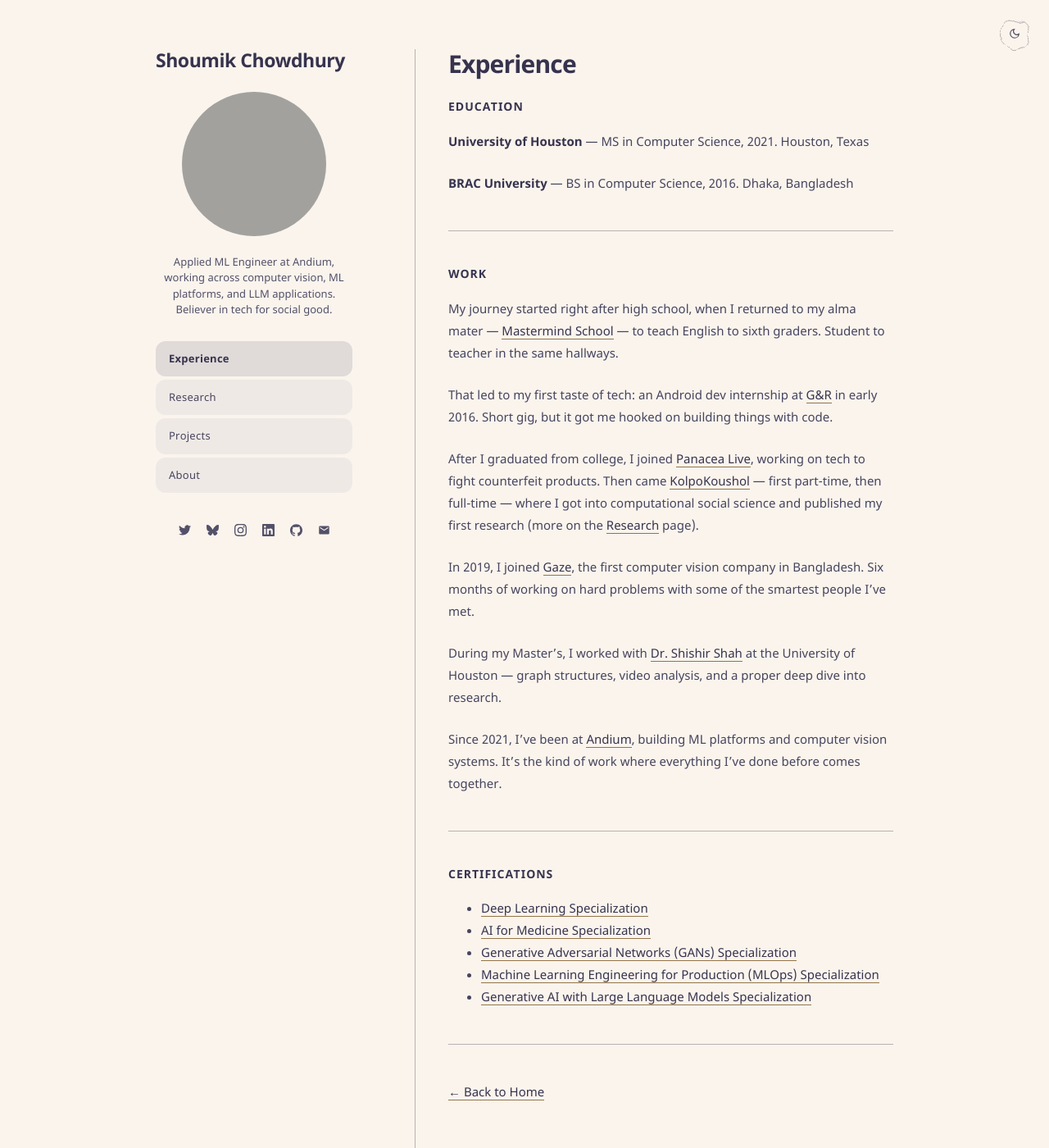
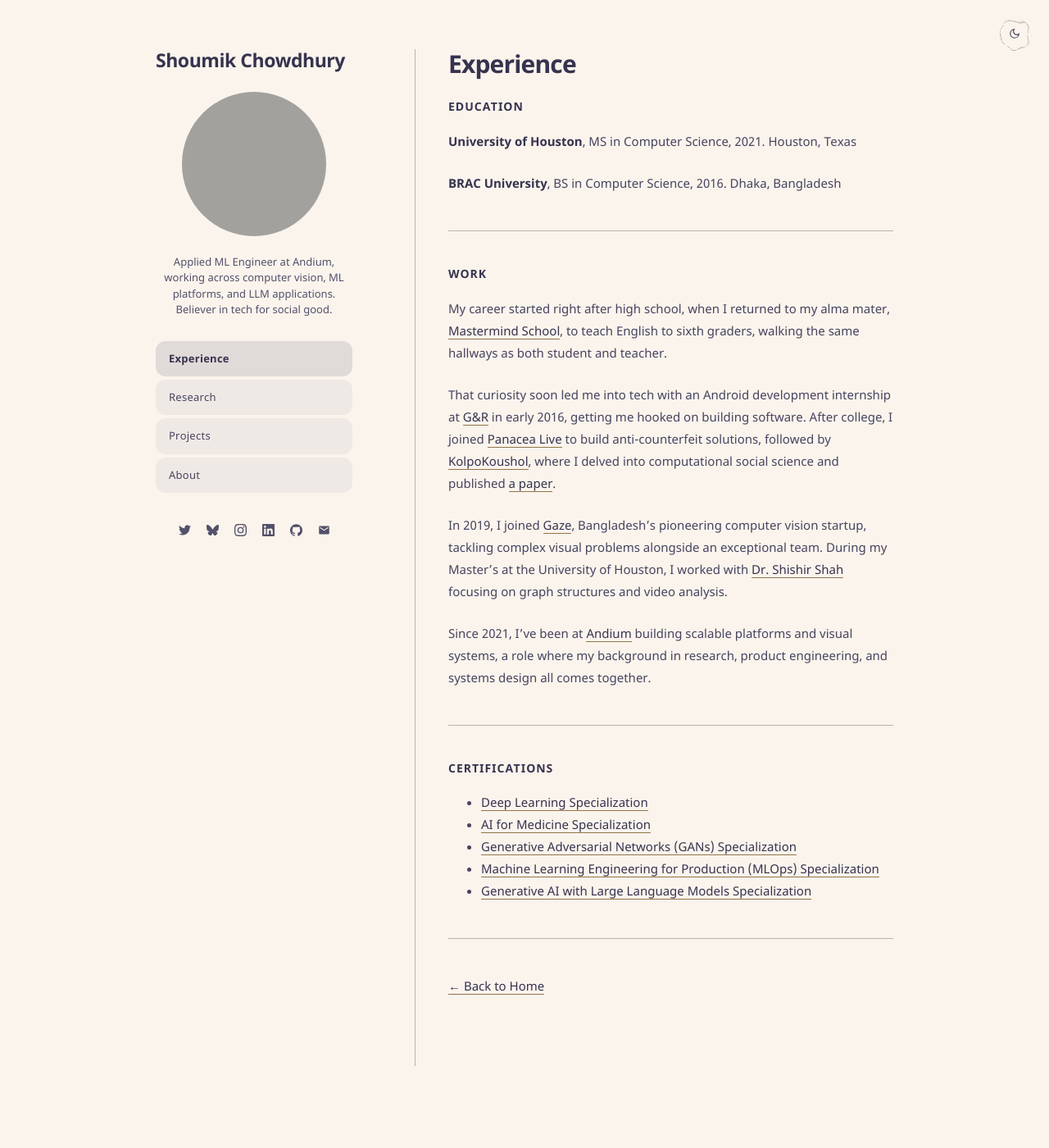
Before and after one commit to shoumikchow/shoumikchow.github.io, a Jekyll site: the page built from experience.md, in a window 1280 px wide and 1400 px high. Shown: the whole window at 82% size. Built offline with Jekyll 4.4.1, drawn with Linux system fonts in a browser that asks for light colours; grey boxes are pictures that could not be loaded.

Commit message:
Retire the em dashes, and correct the paper count
Rewrote the Work section on Experience, then took the em dash out of
every surface a visitor actually reads.

The Work copy is Shoumik's own draft, tightened from six short
paragraphs to four and with all seven company URLs re-anchored onto the
equivalent phrases. The /research link survived the rewrite: the draft
dropped the old "more on the Research page" parenthetical, which was
this page's only path to that one, so the link hangs on the prose
instead. It also now says "a paper" rather than "my first research
papers", which was wrong twice over. There was one paper, and it was
the second.

Em dashes are gone from page bodies, front-matter titles and
descriptions, the 404 title, and the four Now widget error strings.
Each substitution is by the job the dash was doing rather than by a
blanket character swap: apposition takes a comma, explanation takes a
colon, a second thought takes a full stop and a new sentence.

Title separators are the one place with no natural punctuation to fall
back on, so "About - Shoumik Chowdhury" becomes "About | Shoumik
Chowdhury". That changes the string search engines display for all five
pages. Nothing about the URLs moved, so it is cosmetic, but it is the
part of this worth knowing about.

Scoped to visible copy deliberately. Around 90 em dashes remain in the
comments in _sass, assets/js and _layouts, and they stay: none of them
render, and the theme's annotations are worth more as written than as
punctuation-conformant. Verified by building and grepping _site for the
character, where the only matches left are inside those comments.

```diff
--- a/404.html
+++ b/404.html
@@ -8,7 +8,7 @@
 <head>
   <meta charset="UTF-8">
   <meta name="viewport" content="width=device-width, initial-scale=1">
-  <title>404 — Page Not Found</title>
+  <title>404 | Page Not Found</title>
   <link rel="icon" href="/favicon.ico" type="image/x-icon">
   <script>
     (function() {
--- a/assets/js/now.js
+++ b/assets/js/now.js
@@ -66,7 +66,7 @@
       </a>
     `;
   } catch {
-    el.innerHTML = createErrorState("the projector jammed — no movie for you");
+    el.innerHTML = createErrorState("the projector jammed, no movie for you");
   }
 }
 
@@ -146,7 +146,7 @@
       </a>
     `;
   } catch {
-    el.innerHTML = createErrorState("silence — my Spotify token ghosted me again");
+    el.innerHTML = createErrorState("silence, my Spotify token ghosted me again");
   }
 }
 
@@ -184,7 +184,7 @@
       })
       .join("");
   } catch {
-    el.innerHTML = createErrorState("rage quit — stats unavailable");
+    el.innerHTML = createErrorState("rage quit, stats unavailable");
   }
 }
 
@@ -298,7 +298,7 @@
       </a>
     `;
   } catch {
-    el.innerHTML = createErrorState("blundered — ratings unavailable");
+    el.innerHTML = createErrorState("blundered, ratings unavailable");
   }
 }
 
--- a/experience.md
+++ b/experience.md
@@ -1,34 +1,30 @@
 ---
 layout: default
-title: Experience — Shoumik Chowdhury
-description: Professional experience and education of Shoumik Chowdhury — Applied ML Engineer at Andium, MS in Computer Science from the University of Houston.
+title: Experience | Shoumik Chowdhury
+description: Professional experience and education of Shoumik Chowdhury, Applied ML Engineer at Andium, with an MS in Computer Science from the University of Houston.
 ---
 
 # Experience
 
 ## Education
 
-**University of Houston** — MS in Computer Science, 2021.
+**University of Houston**, MS in Computer Science, 2021.
 Houston, Texas
 
-**BRAC University** — BS in Computer Science, 2016.
+**BRAC University**, BS in Computer Science, 2016.
 Dhaka, Bangladesh
 
 ---
 
 ## Work
 
-My journey started right after high school, when I returned to my alma mater — [Mastermind School](https://www.mastermindschool.org/) — to teach English to sixth graders. Student to teacher in the same hallways.
+My career started right after high school, when I returned to my alma mater, [Mastermind School](https://www.mastermindschool.org/), to teach English to sixth graders, walking the same hallways as both student and teacher.
 
-That led to my first taste of tech: an Android dev internship at [G&R](https://www.linkedin.com/company/gnrads) in early 2016. Short gig, but it got me hooked on building things with code.
+That curiosity soon led me into tech with an Android development internship at [G&R](https://www.linkedin.com/company/gnrads) in early 2016, getting me hooked on building software. After college, I joined [Panacea Live](https://www.panacea.live/) to build anti-counterfeit solutions, followed by [KolpoKoushol](https://kolpokoushol.org/), where I delved into computational social science and published [a paper](/research).
 
-After I graduated from college, I joined [Panacea Live](https://www.panacea.live/), working on tech to fight counterfeit products. Then came [KolpoKoushol](https://kolpokoushol.org/) — first part-time, then full-time — where I got into computational social science and published my first research (more on the [Research](/research) page).
+In 2019, I joined [Gaze](https://gaze.ai), Bangladesh's pioneering computer vision startup, tackling complex visual problems alongside an exceptional team. During my Master's at the University of Houston, I worked with [Dr. Shishir Shah](https://shishirkshah.github.io/) focusing on graph structures and video analysis.
 
-In 2019, I joined [Gaze](https://gaze.ai), the first computer vision company in Bangladesh. Six months of working on hard problems with some of the smartest people I've met.
-
-During my Master's, I worked with [Dr. Shishir Shah](https://shishirkshah.github.io/) at the University of Houston — graph structures, video analysis, and a proper deep dive into research.
-
-Since 2021, I've been at [Andium](https://andium.com), building ML platforms and computer vision systems. It's the kind of work where everything I've done before comes together.
+Since 2021, I've been at [Andium](https://andium.com) building scalable platforms and visual systems, a role where my background in research, product engineering, and systems design all comes together.
 
 ---
 
```
Also changed, not shown: about.md (+3 -3 lines), index.md (+1 -1 lines), projects.md (+3 -3 lines), research.md (+3 -3 lines).
